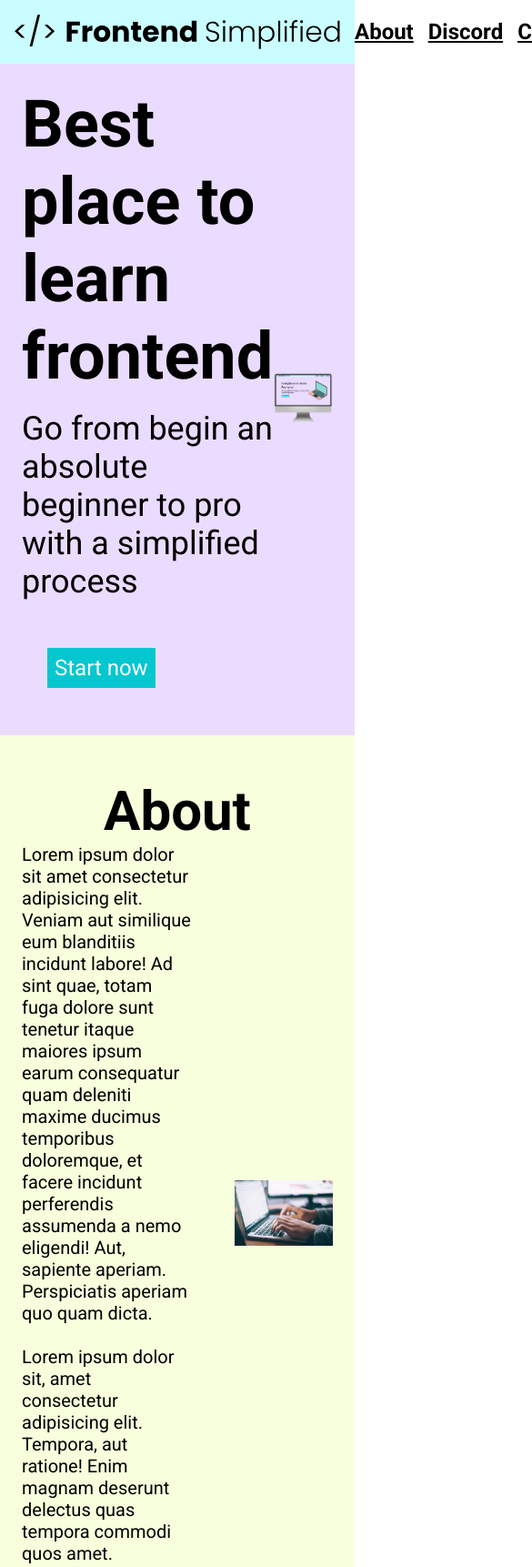
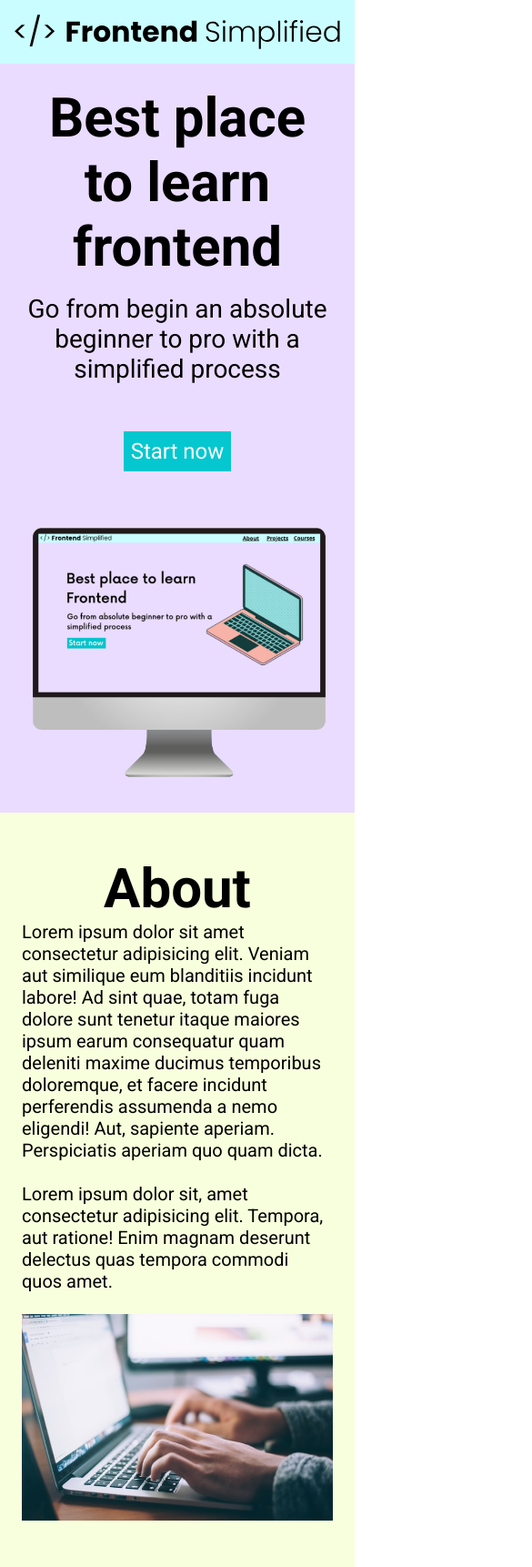
Before and after one commit to TurkiAls/First-website, a plain HTML site: page index.html in a window 390 px wide. Shown: the top 1722 px of the page at 91% size, 585 px wide, since content can reach past the window. Drawn offline with Linux system fonts and the light colour scheme.

Commit message:
new update

```diff
--- a/index.html
+++ b/index.html
@@ -19,10 +19,10 @@
         </nav>
         <header>
             <div class="row">
-                <div>
+                <div class="home__description">
                     <h1>Best place to learn frontend</h1>
                     <p class="subheader">Go from begin an absolute beginner to pro with a simplified process </p>
-                    <button>Start now</button>
+                    <button class="home__description--button">Start now</button>
                 </div>
                 <figure>
                     <img src="./assets/laptop.png" alt="Home page image">
--- a/style.css
+++ b/style.css
@@ -128,6 +128,7 @@ form{
     display: flex;
     flex-direction: column;
     margin: 0 auto;
+    padding: 0px 24px;
 }
 input, textarea{
     margin-bottom: 24px;
@@ -158,3 +159,57 @@ footer{
 .footer__link{
     padding: 0 16px;
 }
+/* Small phones, Tablets, Large phones */
+@media(max-width: 728px){
+    .row{
+        flex-direction: column;
+    }
+
+    .home__description{
+        margin-bottom: 24px;
+        display: flex;
+        flex-direction: column;
+        align-items: center;
+    }
+    .home__description--button{
+        max-width: 240px;
+    }
+    h1{
+        text-align: center;
+        font-size: 60px;
+    }
+    .subheader{
+        text-align: center;
+        font-size: 28px;
+    }
+    ul{
+        display: none;
+    }
+    .section__description{
+        flex-direction: column;
+
+    }
+    .section__description--wrapper{
+        width: 100%;
+    }
+    .about__img--wraper{
+        width: 100%;
+    }
+    #discord .section__description{
+        flex-direction: column-reverse;
+    }
+    footer{
+        padding: 48px 24px;
+    }
+    footer__logo{
+        max-width: 360px;
+    }
+    .footer__link{
+        padding: 0 4px;
+        font-size: 18px;
+    }
+    .footer__links{
+        margin-bottom: 24px;
+    }
+
+}
```
